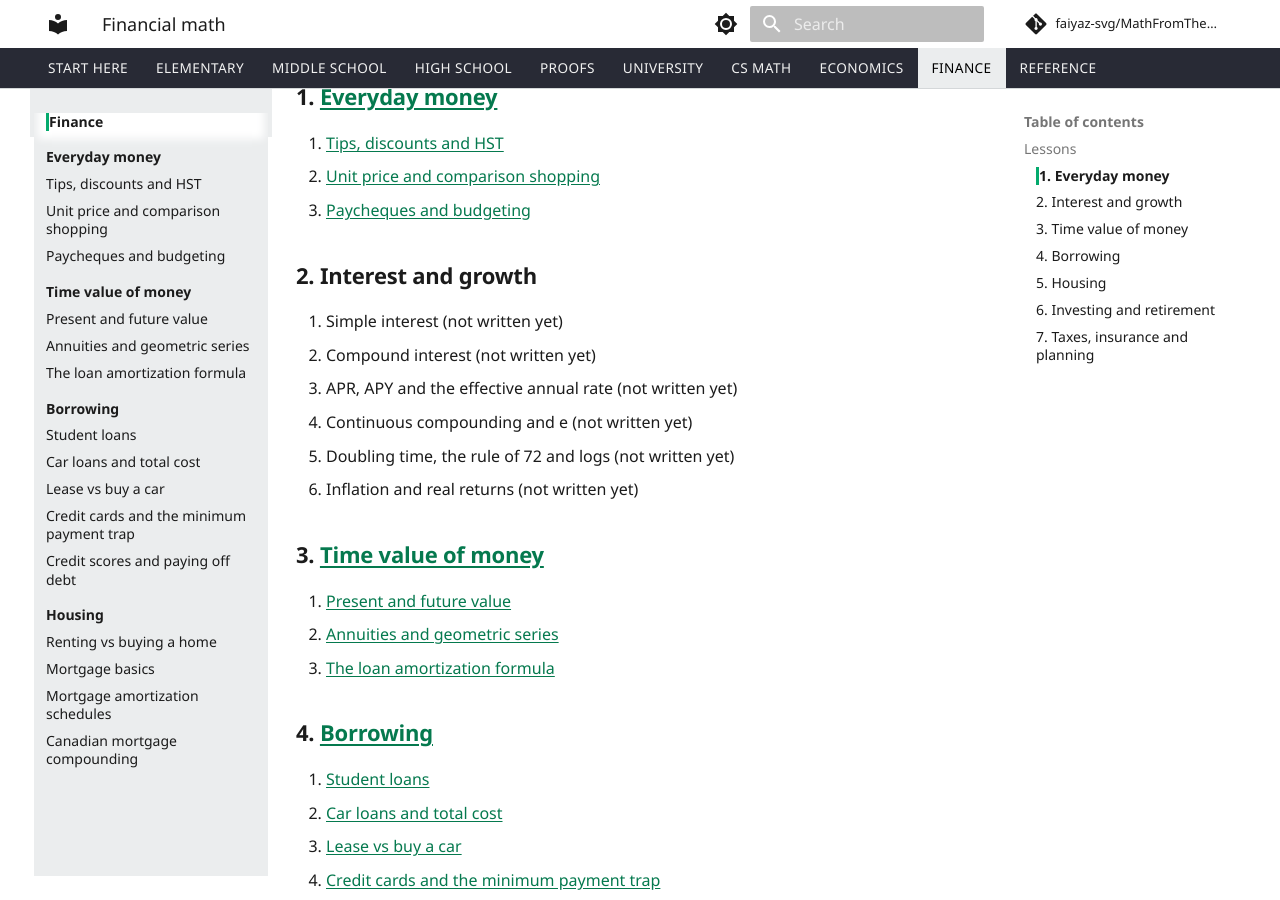
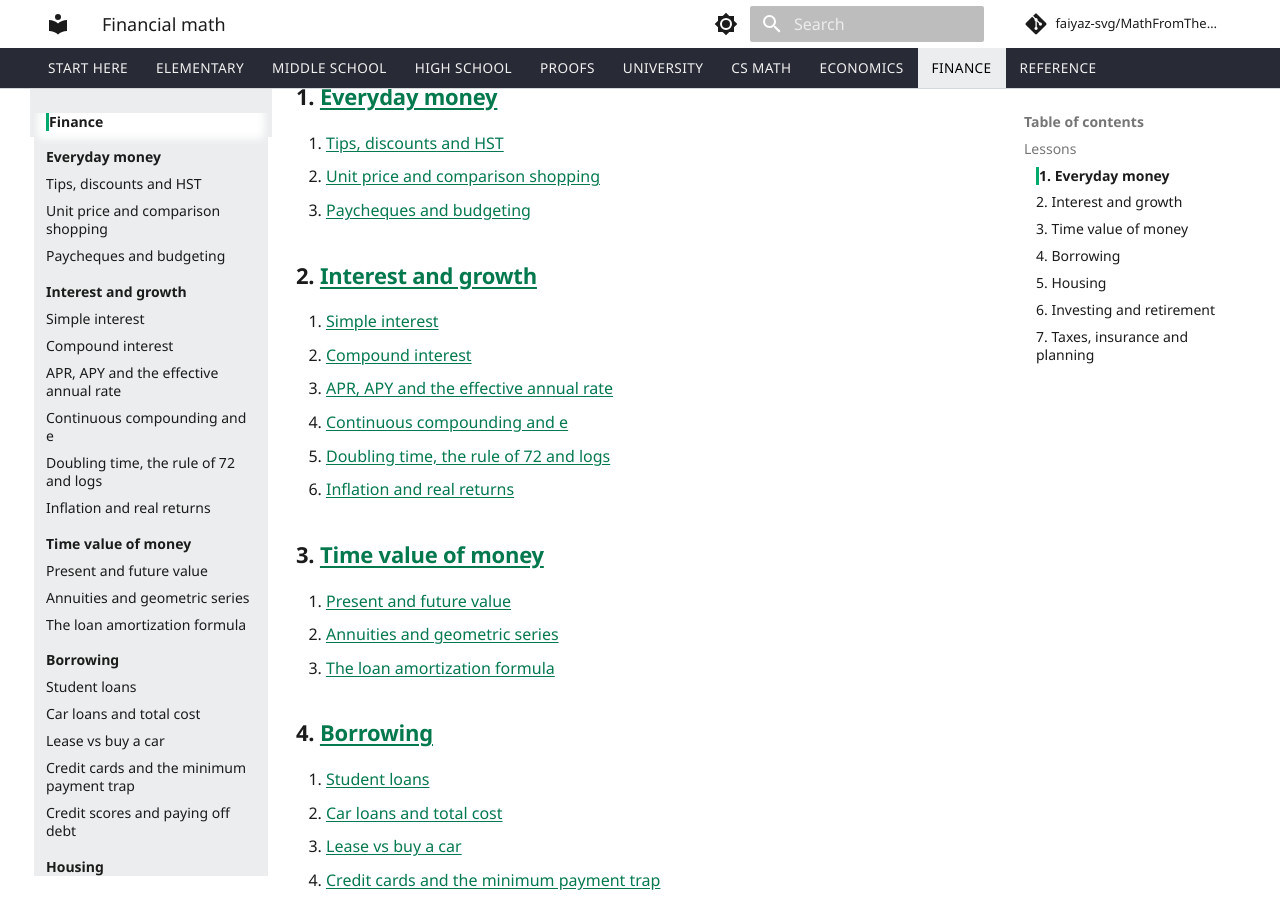
Before and after one commit to faiyaz-svg/MathFromTheGroundUp, an MkDocs documentation site: the page built from docs/08-financial-math/index.md, in a window 1280 px wide and 900 px high, scrolled down 503 px. Built offline with MkDocs 1.6.1 and Material for MkDocs 9.7.7, drawn with Linux system fonts in a browser that asks for light colours; comment, search, counter and statistics services are not loaded.

Commit message:
add interest and growth chapter to nav

```diff
--- a/docs/08-financial-math/index.md
+++ b/docs/08-financial-math/index.md
@@ -15,14 +15,14 @@ The diagnostic quiz and the cheat sheet for this folder are written together wit
 2. [Unit price and comparison shopping](01-everyday-money/02-unit-price-and-comparison-shopping.md)
 3. [Paycheques and budgeting](01-everyday-money/03-paycheques-and-budgeting.md)
 
-### 2. Interest and growth
+### 2. [Interest and growth](02-interest-and-growth/index.md)
 
-1. Simple interest (not written yet)
-2. Compound interest (not written yet)
-3. APR, APY and the effective annual rate (not written yet)
-4. Continuous compounding and e (not written yet)
-5. Doubling time, the rule of 72 and logs (not written yet)
-6. Inflation and real returns (not written yet)
+1. [Simple interest](02-interest-and-growth/01-simple-interest.md)
+2. [Compound interest](02-interest-and-growth/02-compound-interest.md)
+3. [APR, APY and the effective annual rate](02-interest-and-growth/03-apr-apy-and-effective-annual-rate.md)
+4. [Continuous compounding and e](02-interest-and-growth/04-continuous-compounding-and-e.md)
+5. [Doubling time, the rule of 72 and logs](02-interest-and-growth/05-doubling-time-rule-of-72-and-logs.md)
+6. [Inflation and real returns](02-interest-and-growth/06-inflation-and-real-returns.md)
 
 ### 3. [Time value of money](03-time-value-of-money/index.md)
 
--- a/mkdocs.yml
+++ b/mkdocs.yml
@@ -419,6 +419,14 @@ nav:
           - "Tips, discounts and HST": 08-financial-math/01-everyday-money/01-tips-discounts-and-hst.md
           - "Unit price and comparison shopping": 08-financial-math/01-everyday-money/02-unit-price-and-comparison-shopping.md
           - "Paycheques and budgeting": 08-financial-math/01-everyday-money/03-paycheques-and-budgeting.md
+      - "Interest and growth":
+          - 08-financial-math/02-interest-and-growth/index.md
+          - "Simple interest": 08-financial-math/02-interest-and-growth/01-simple-interest.md
+          - "Compound interest": 08-financial-math/02-interest-and-growth/02-compound-interest.md
+          - "APR, APY and the effective annual rate": 08-financial-math/02-interest-and-growth/03-apr-apy-and-effective-annual-rate.md
+          - "Continuous compounding and e": 08-financial-math/02-interest-and-growth/04-continuous-compounding-and-e.md
+          - "Doubling time, the rule of 72 and logs": 08-financial-math/02-interest-and-growth/05-doubling-time-rule-of-72-and-logs.md
+          - "Inflation and real returns": 08-financial-math/02-interest-and-growth/06-inflation-and-real-returns.md
       - "Time value of money":
           - 08-financial-math/03-time-value-of-money/index.md
           - "Present and future value": 08-financial-math/03-time-value-of-money/01-present-and-future-value.md
```
Also changed, not shown: docs/progress.md (+10 -1 lines).
